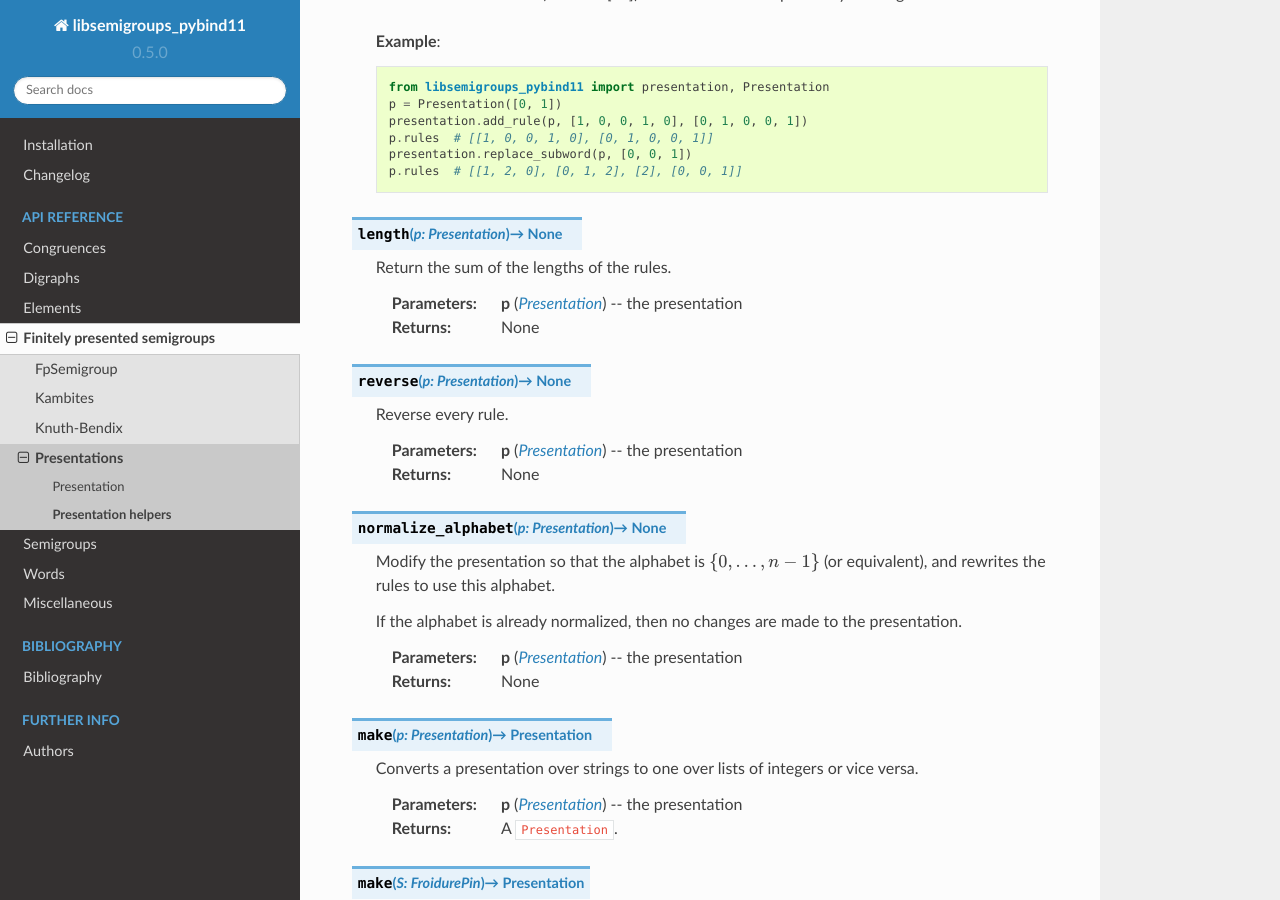
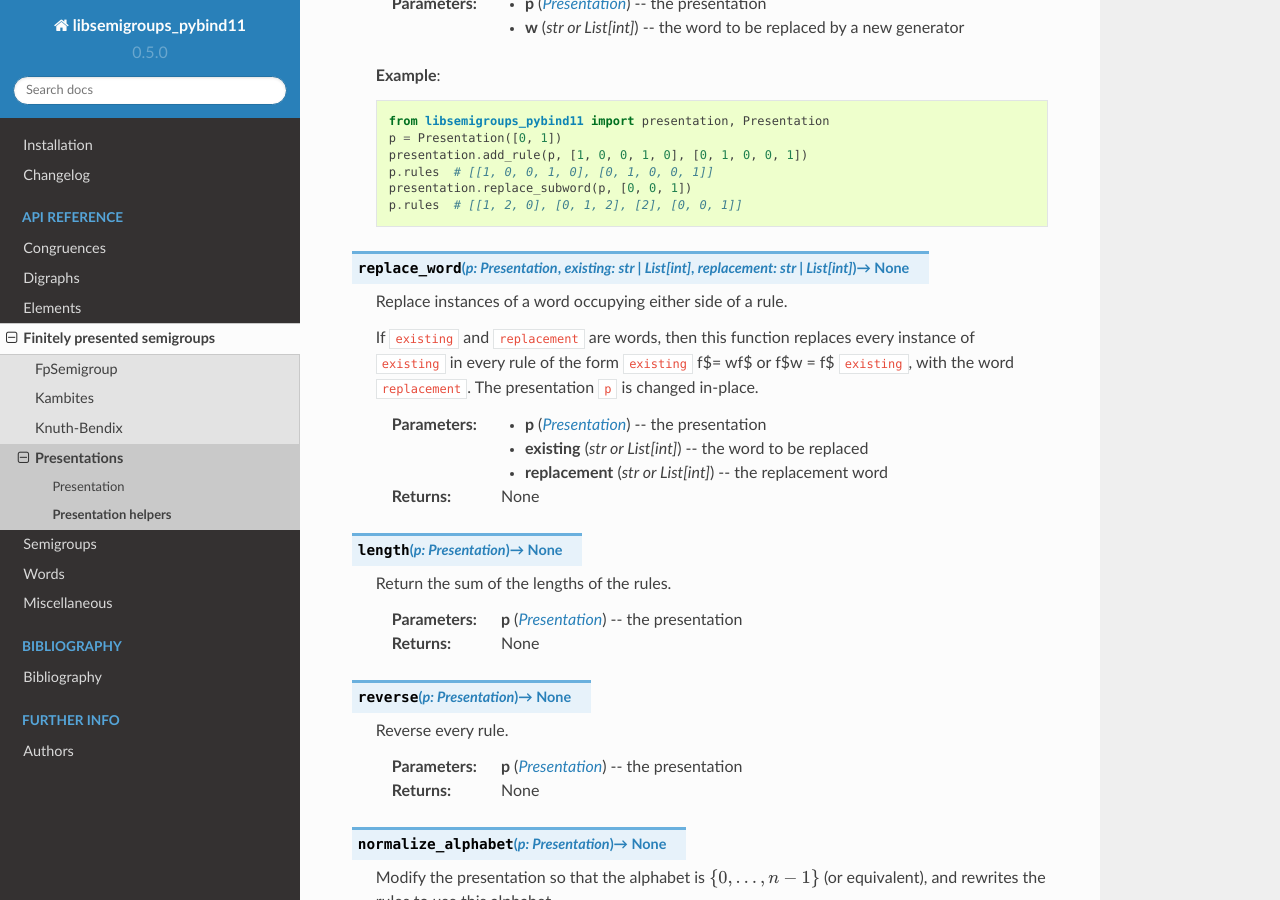
Before and after one commit to libsemigroups/libsemigroups_pybind11, a Sphinx documentation site: the page built from docs/source/presentations/present-helpers.rst, in a window 1280 px wide and 900 px high, scrolled down 6230 px. Built offline with Sphinx 7.4.7 and the Read the Docs theme 2.0.0, drawn with Linux system fonts in a browser that asks for light colours; pages that are not in the unit, such as notebooks, are missing from menus; some of the changed text lies outside the part shown.

Commit message:
Add functionality for replace_word

```diff
--- a/docs/source/presentations/present-helpers.rst
+++ b/docs/source/presentations/present-helpers.rst
@@ -63,6 +63,9 @@ Contents
 
    * - :py:func:`replace_subword`
      - Replace non-overlapping instances of a subword.
+
+   * - :py:func:`replace_word`
+     - Replace instances of a word occupying either side of a rule.
 
    * - :py:func:`length`
      - Return the sum of the lengths of the rules.
@@ -407,6 +410,24 @@ Full API
       presentation.replace_subword(p, [0, 0, 1])
       p.rules  # [[1, 2, 0], [0, 1, 2], [2], [0, 0, 1]]
 
+.. py:function:: replace_word(p: Presentation, existing: Union[str, List[int]], replacement: Union[str, List[int]]) -> None
+
+   Replace instances of a word occupying either side of a rule.
+
+   If ``existing`` and ``replacement`` are words, then this function replaces
+   every instance of ``existing`` in every rule of the form
+   ``existing`` \f$= w\f$ or \f$w = \f$ ``existing``, with the word
+   ``replacement``. The presentation ``p`` is changed in-place.
+
+   :param p: the presentation
+   :type p: Presentation
+   :param existing: the word to be replaced
+   :type existing: str or List[int]
+   :param replacement: the replacement word
+   :type replacement: str or List[int]
+
+   :returns: None
+
 .. py:function:: length(p: Presentation) -> None
 
    Return the sum of the lengths of the rules.
```
Also changed, not shown: 3 other files.
